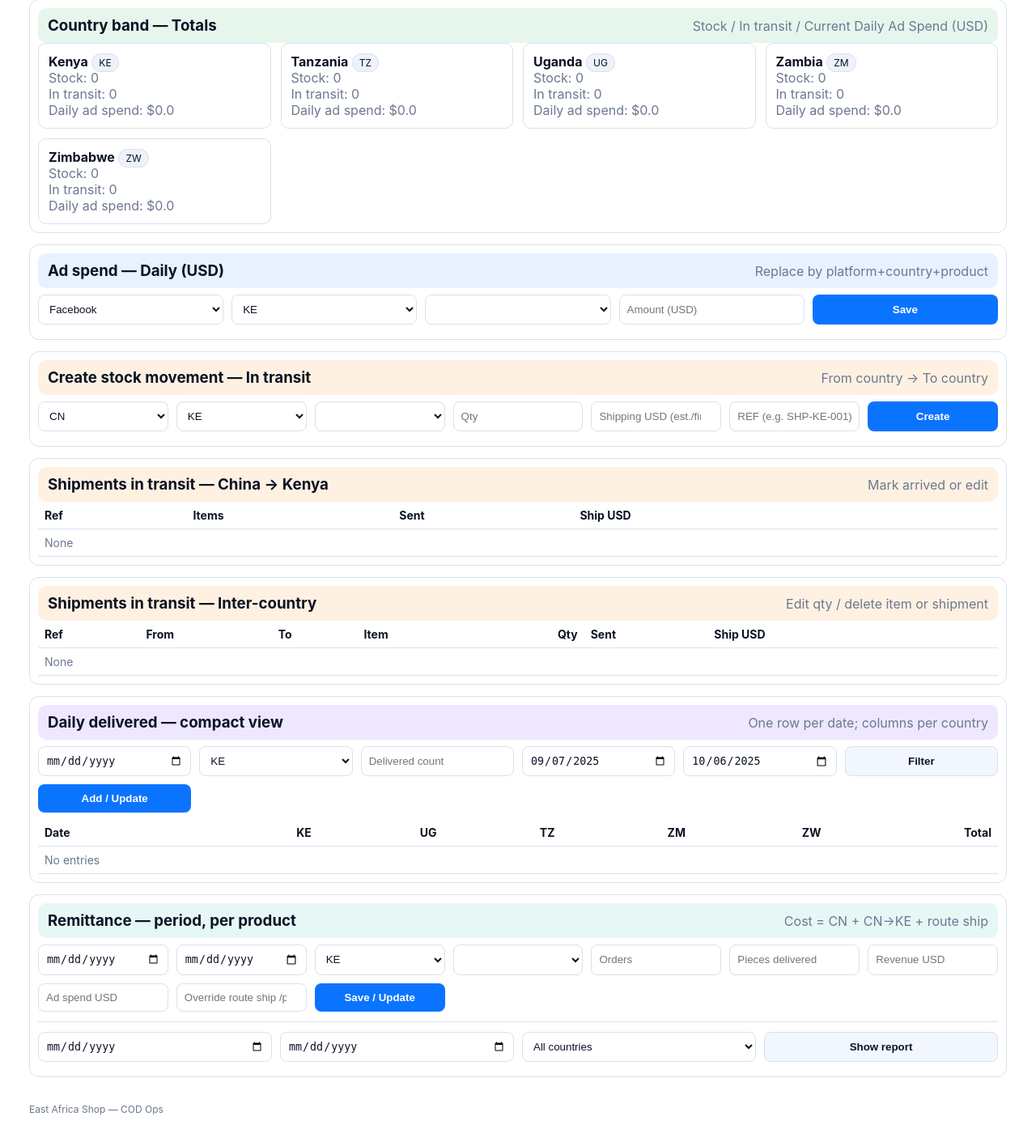
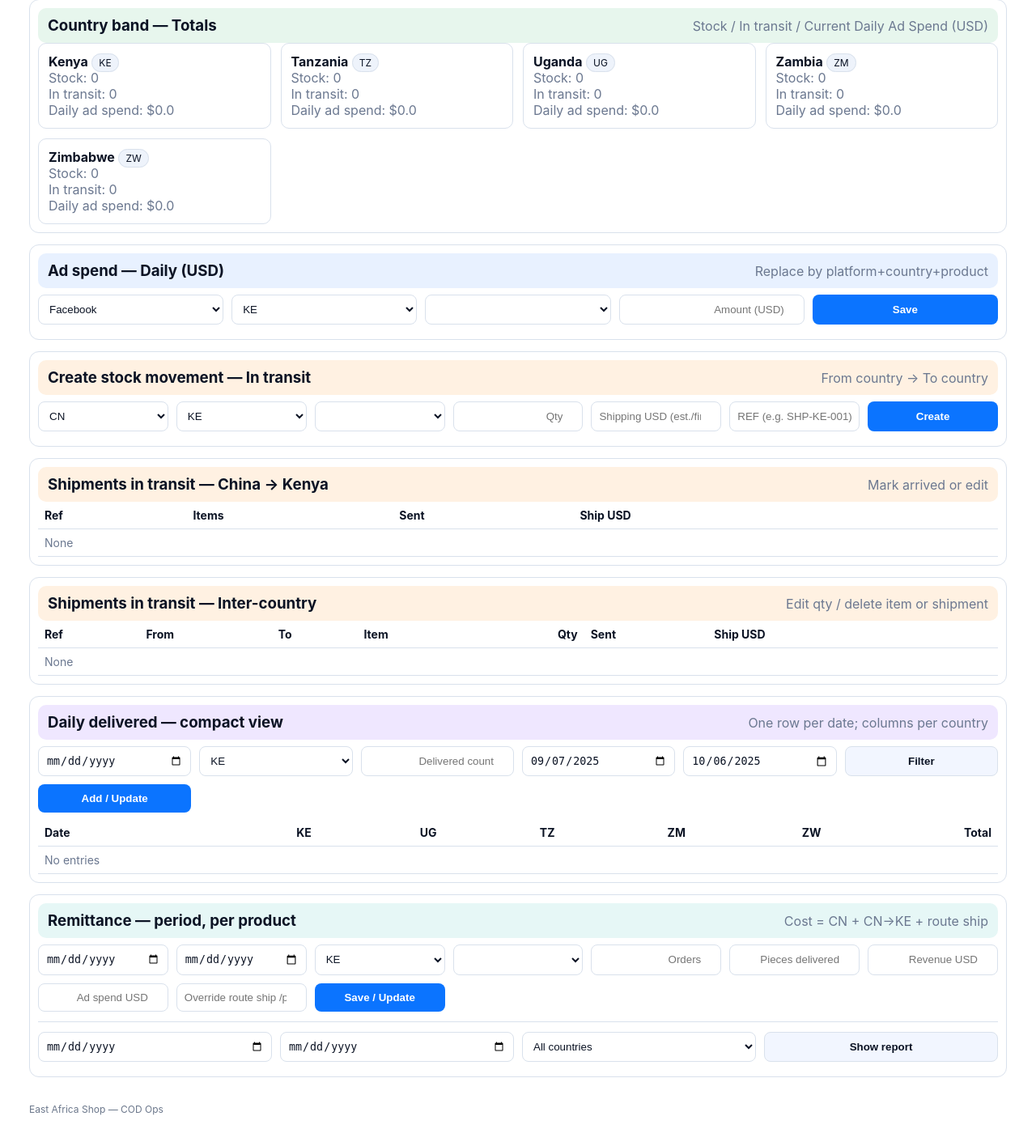
Before and after one commit to EAS-COD-System/eas, a Flask app: page / in a window 1280 px wide. Shown: the part 178-1594 px from the top of the page at 81% size. Run offline with Flask 3, Linux system fonts and the light colour scheme; data comes from the database, SQL or seed files in the repository; data that the repository does not hold is empty.

Commit message:
Update style.css

```diff
--- a/static/style.css
+++ b/static/style.css
@@ -1,13 +1,14 @@
-
 :root{
   --bg:#ffffff;--text:#0b1324;--muted:#5a667c;--line:#d9e1ec;--card:#ffffff;
   --blue:#e8f1ff; --green:#e7f6ed; --orange:#fff1e2; --purple:#efe7ff; --teal:#e6f7f6;
   --btn:#0b74ff; --danger:#b42318;
 }
-*{box-sizing:border-box}body{margin:0;background:var(--bg);color:var(--text);font-family:Inter,system-ui,Segoe UI,Roboto,Arial,sans-serif}
+*{box-sizing:border-box}
+body{margin:0;background:var(--bg);color:var(--text);font-family:Inter,system-ui,Segoe UI,Roboto,Arial,sans-serif}
 a{color:#0b74ff;text-decoration:none}
 header{display:flex;align-items:center;justify-content:space-between;padding:14px 18px;background:#fff;border-bottom:1px solid var(--line);position:sticky;top:0;z-index:2}
-.brand{display:flex;gap:8px;align-items:center}.brand .dot{width:10px;height:10px;border-radius:50%;background:#0b74ff}
+.brand{display:flex;gap:8px;align-items:center}
+.brand .dot{width:10px;height:10px;border-radius:50%;background:#0b74ff}
 .brand h1{font-size:18px;margin:0}
 .actions{display:flex;gap:8px;align-items:center}
 .actions input{background:#fff;border:1px solid var(--line);color:#0b1324;padding:10px 12px;border-radius:8px;min-width:260px}
@@ -25,8 +26,10 @@ header{display:flex;align-items:center;justify-content:space-between;padding:14p
 .s-teal .section-h{background:var(--teal)}
 .grid{display:grid;grid-template-columns:repeat(auto-fit,minmax(260px,1fr));gap:12px}
 .card{background:#fff;border:1px solid var(--line);border-radius:10px;padding:12px}
-.kpi .v{font-size:22px;font-weight:800}.muted{color:#6b7890}
-.table{width:100%;border-collapse:collapse;font-size:14px}.table th,.table td{padding:8px;border-bottom:1px solid var(--line);text-align:left}
+.kpi .v{font-size:22px;font-weight:800}
+.muted{color:#6b7890}
+.table{width:100%;border-collapse:collapse;font-size:14px}
+.table th,.table td{padding:8px;border-bottom:1px solid var(--line);text-align:left}
 .table .num{text-align:right}
 .form-row{display:grid;grid-template-columns:repeat(auto-fit,minmax(150px,1fr));gap:10px;margin:8px 0}
 .form-row input,.form-row select{background:#fff;border:1px solid var(--line);border-radius:8px;color:#0b1324;padding:9px}
@@ -37,3 +40,4 @@ hr.div{border:none;border-top:1px solid var(--line);margin:12px 0}
 .t-right{text-align:right}
 .subgrid{display:grid;grid-template-columns:1fr 1fr;gap:10px}
 @media (max-width:820px){.subgrid{grid-template-columns:1fr}}
+input[type=number]{text-align:right}
```
